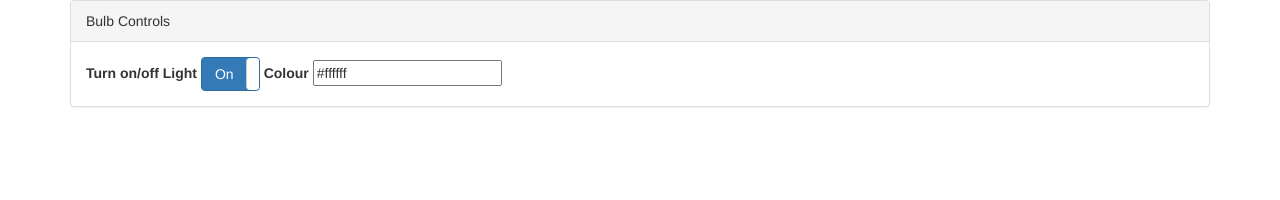
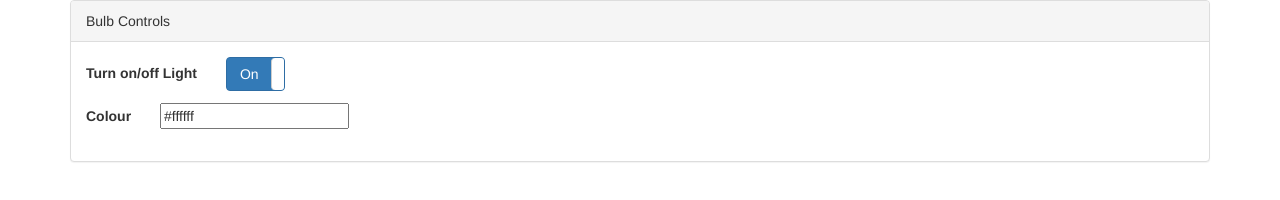
Before and after one commit to kprinssu/node-smart-bulb, a website: page client/index.html in a window 1280 px wide. Drawn offline with Linux system fonts and the light colour scheme.

Commit message:
Cleaner API and client

```diff
--- a/client/index.html
+++ b/client/index.html
@@ -14,6 +14,13 @@
         <link href="css/bootstrap.min.css" rel="stylesheet">
         <link href="css/bootstrap-colorpicker.min.css" rel="stylesheet">
         <link href="css/bootstrap-toggle.min.css" rel="stylesheet">
+
+        <style>
+            label {
+                padding-right: 25px;
+                padding-bottom: 15px;
+            }
+        </style>
     </head>
 
     <body>
@@ -23,14 +30,12 @@
                 <div class="panel-body">
                     <label for="turn_on">Turn on/off Light</label>
                     <input id="turn_on" name="turn_on" checked data-toggle="toggle" type="checkbox">
+                    <br>
                     <label for="hex_colour">Colour</label>
                     <input type="text" id="hex_colour" value="#FFFFFF" />
+                    <br>
                 </div>
             </div>
-
-
-
-
 
             <!-- Bootstrap core JavaScript -->
             <script src="js/jquery.min.js"></script>
--- a/server.js
+++ b/server.js
@@ -57,7 +57,7 @@ router.route('/api/bulbs/:bulb_id').get(function(request, response)
 	}
  	else if(turn_on == false && typeof(request.body.turn_on) == 'string')
 	{
-		smart_bulb_controller_instance.turn_off(bulb_id));
+		smart_bulb_controller_instance.turn_off(bulb_id);
 	}
 
  	if(hex_colour && brightness_level)
```
